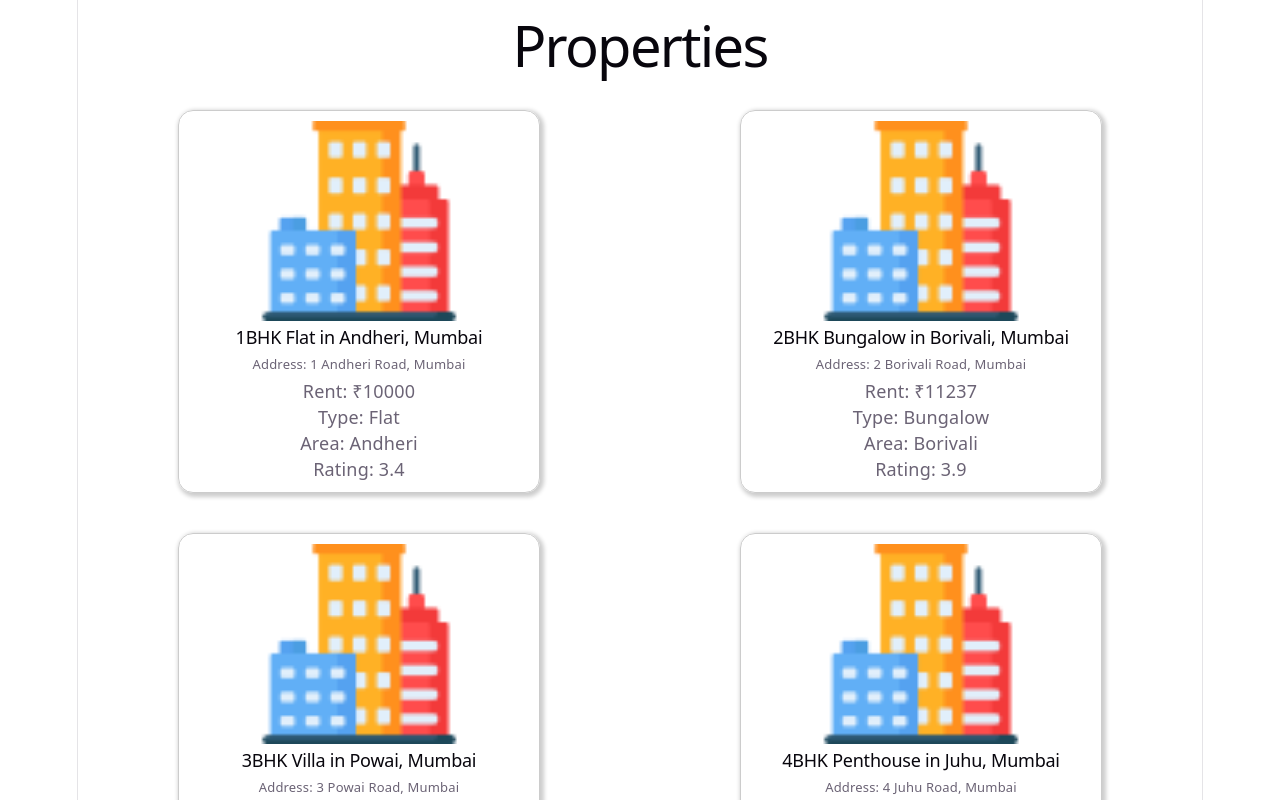
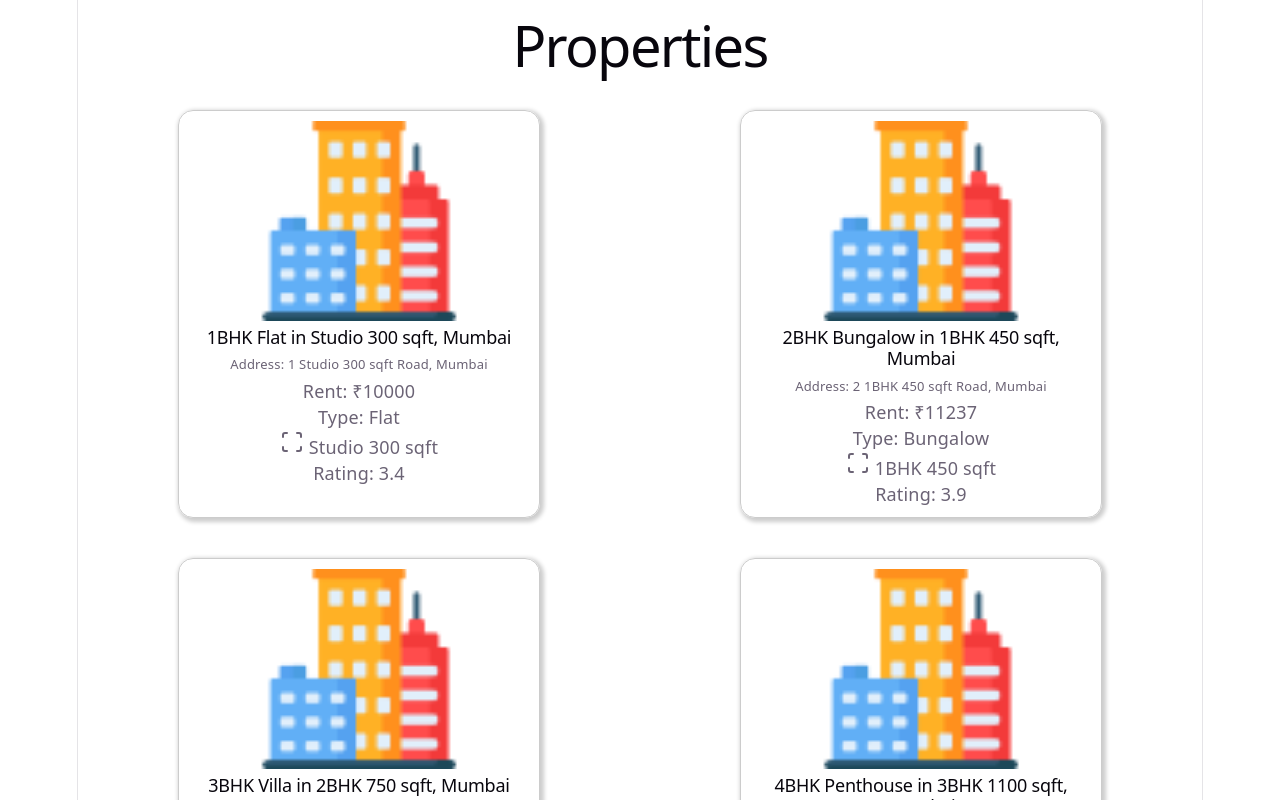
Before and after one commit to sakshi07bhosale/Easy-rent-react-app, a React (Vite) app: page /properties in a window 1280 px wide. Shown: the top 800 px of the page. Built offline with nearby package versions, Linux system fonts and the light colour scheme.

Commit message:
area data updated

```diff
--- a/src/components/PropertyCard/PropertyCard.jsx
+++ b/src/components/PropertyCard/PropertyCard.jsx
@@ -1,5 +1,6 @@
 import "./PropertyCard.css";
 import DummyImg from "./../../components/PropertyCard/building.png";
+import { Scan } from 'lucide-react';
 
 function PropertyCard({ title, address, city, area, propertyType, rent, rating }){
     return (
@@ -9,7 +10,7 @@ function PropertyCard({ title, address, city, area, propertyType, rent, rating }
             <p className="property-address">Address: {address}</p>
             <p>Rent: ₹{rent}</p>
             <p>Type: {propertyType}</p>
-            <p>Area: {area}</p>
+            <p><Scan /> {area}</p>
             <p>Rating: {rating}</p>
         </div>
     );
--- a/src/views/data.jsx
+++ b/src/views/data.jsx
@@ -1,10 +1,10 @@
 const cities = {
-  Mumbai: ['Andheri', 'Borivali', 'Powai', 'Juhu', 'Bandra', 'Thane'],
-  Delhi: ['Saket', 'Dwarka', 'Karol Bagh', 'Rohini', 'Lajpat Nagar', 'Janakpuri'],
-  Bangalore: ['Whitefield', 'Koramangala', 'Indiranagar', 'Yelahanka', 'Jayanagar', 'HSR Layout'],
-  Chennai: ['Adyar', 'Velachery', 'Anna Nagar', 'T Nagar', 'Tambaram', 'Porur'],
-  Hyderabad: ['Gachibowli', 'Banjara Hills', 'Madhapur', 'Kukatpally', 'Secunderabad', 'Jubilee Hills'],
-  Pune: ['Kalyani Nagar', 'Baner', 'Pimpri', 'Aundh', 'Wakad', 'Shivaji Nagar']
+  Mumbai: ['Studio 300 sqft', '1BHK 450 sqft', '2BHK 750 sqft', '3BHK 1100 sqft', '4BHK 1500 sqft', 'Penthouse 2200 sqft'],
+  Delhi: ['Studio 300 sqft', '1BHK 450 sqft', '2BHK 750 sqft', '3BHK 1100 sqft', '4BHK 1500 sqft', 'Penthouse 2200 sqft'],
+  Bangalore: ['Studio 300 sqft', '1BHK 450 sqft', '2BHK 750 sqft', '3BHK 1100 sqft', '4BHK 1500 sqft', 'Penthouse 2200 sqft'],
+  Chennai: ['Studio 300 sqft', '1BHK 450 sqft', '2BHK 750 sqft', '3BHK 1100 sqft', '4BHK 1500 sqft', 'Penthouse 2200 sqft'],
+  Hyderabad: ['Studio 300 sqft', '1BHK 450 sqft', '2BHK 750 sqft', '3BHK 1100 sqft', '4BHK 1500 sqft', 'Penthouse 2200 sqft'],
+  Pune: ['Studio 300 sqft', '1BHK 450 sqft', '2BHK 750 sqft', '3BHK 1100 sqft', '4BHK 1500 sqft', 'Penthouse 2200 sqft']
 };
 
 const propertyTypes = ['Flat', 'Bungalow', 'Villa', 'Penthouse'];
```
